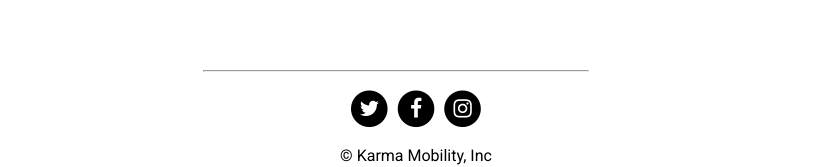
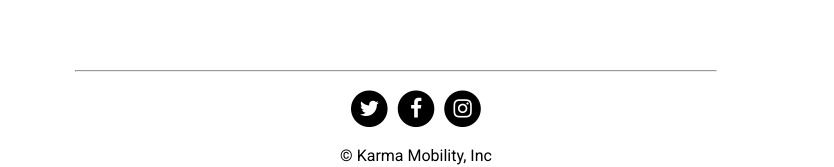
Before and after one commit to ryeh88/Karma-Project, a plain HTML site: page index.html in a window 1280 px wide. Shown: the part 1890-2057 px from the top of the page, without its empty margins (244-1078 px from the left). Drawn offline with Linux system fonts and the light colour scheme.

Commit message:
Final Draft With Favicon Added to Site

```diff
--- a/css/style.css
+++ b/css/style.css
@@ -143,5 +143,6 @@ body {
 }
 
 hr {
-	width: 30%;
+	width: 50%;
+	margin: 0 auto;
 }
--- a/index.html
+++ b/index.html
@@ -5,6 +5,7 @@
 	<link rel="stylesheet" href="css/normalize.css">
 	<link href='http://fonts.googleapis.com/css?family=Roboto:400,500,300' rel='stylesheet' type='text/css'>
 	<link href="//maxcdn.bootstrapcdn.com/font-awesome/4.5.0/css/font-awesome.min.css" rel="stylesheet">
+	<link rel="icon" type="image/png" href="images/favicon.ico" />
 	<meta charset="UTF-8">
 	<title>Startup Landing Project</title>
 </head>
```
